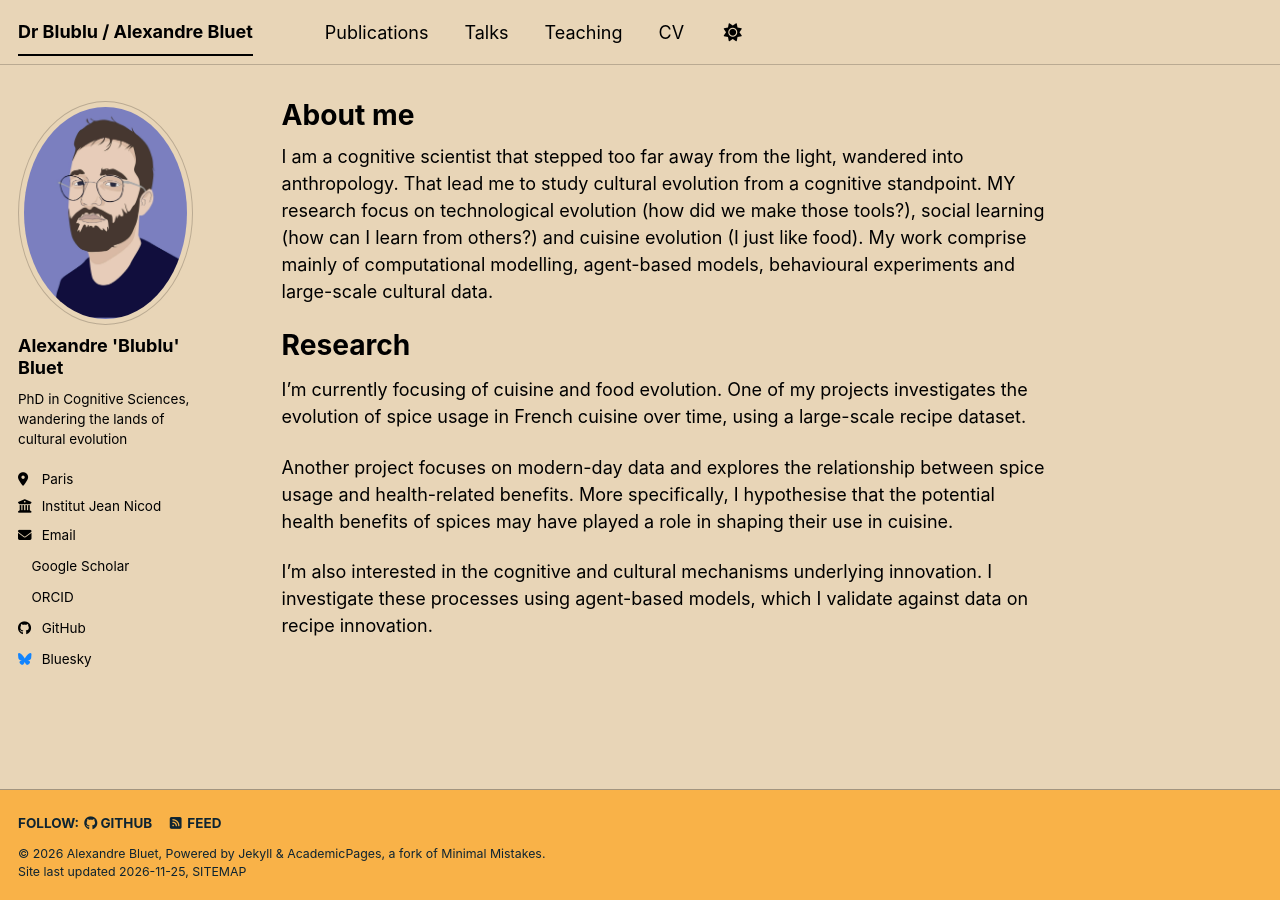
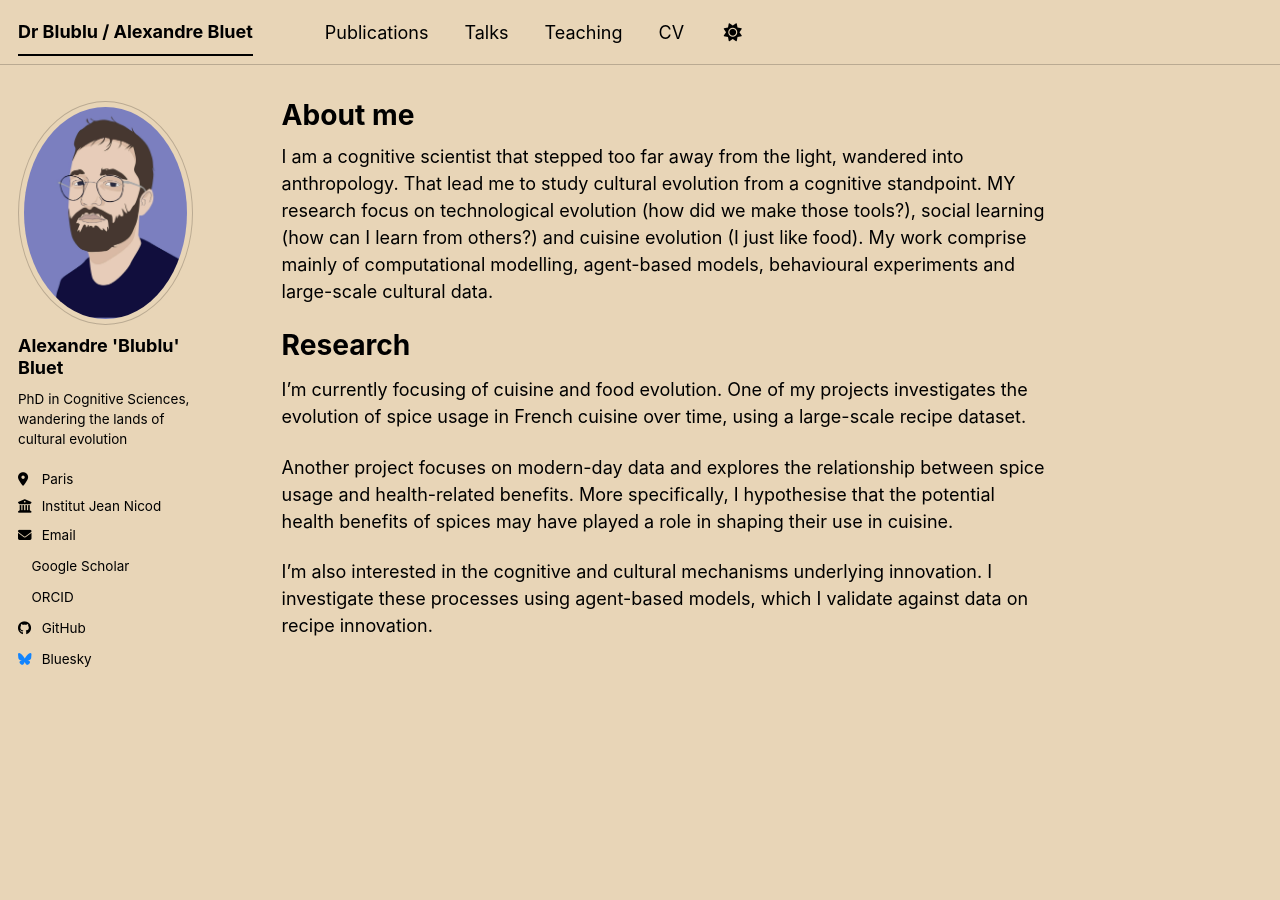
Before and after one commit to DrBlublu/DrBlublu.github.io, a Jekyll site: the page built from _pages/about.md, in a window 1280 px wide. Built offline with Jekyll 4.4.1, drawn with Linux system fonts in a browser that asks for light colours; a script bundle is joined from its source files by our own code; a style sheet for code colours, icons or effects is not loaded.

Commit message:
feature: remove footer (Claude)

```diff
--- a/_includes/footer.html
+++ /dev/null
@@ -1,25 +0,0 @@
-{% include base_path %}
-
-{% if site.author.github or site.author.bitbucket or site.atom_feed.hide != true %}
-<div class="page__footer-follow">
-  <ul class="social-icons">
-    {% if site.data.ui-text[site.locale].follow_label %}
-      <li><strong>{{ site.data.ui-text[site.locale].follow_label }}</strong></li>
-    {% endif %}
-    {% if site.author.github %}
-      <li><a href="https://github.com/{{ site.author.github }}"><i class="fab fa-github" aria-hidden="true"></i> GitHub</a></li>
-    {% endif %}
-    {% if site.author.bitbucket %}
-      <li><a href="https://bitbucket.org/{{ site.author.bitbucket }}"><i class="fab fa-bitbucket" aria-hidden="true"></i> Bitbucket</a></li>
-    {% endif %}
-    {% if site.atom_feed.hide != true %}
-    <li><a href="{% if site.atom_feed.path %}{{ site.atom_feed.path }}{% else %}{{ base_path }}/feed.xml{% endif %}"><i class="fa fa-fw fa-rss-square" aria-hidden="true"></i> {{ site.data.ui-text[site.locale].feed_label | default: "Feed" }}</a></li>
-    {% endif %}
-  </ul>
-</div>
-{% endif %}
-
-<div class="page__footer-copyright">
-  &copy; {{ site.time | date: '%Y' }} {{ site.name | default: site.title }}, {{ site.data.ui-text[site.locale].powered_by | default: "Powered by" }} <a href="https://jekyllrb.com" rel="nofollow">Jekyll</a> &amp; <a href="https://github.com/academicpages/academicpages.github.io">AcademicPages</a>, a fork of <a href="https://mademistakes.com/work/minimal-mistakes-jekyll-theme/" rel="nofollow">Minimal Mistakes</a>.<br />
-  Site last updated {{ "now" | date: '%Y-%m-%d' }}, <a href="/sitemap/" style="text-transform: uppercase;">{{ site.data.ui-text[site.locale].site_map | default: "Sitemap" }}</a>
-</div>
--- a/assets/css/main.scss
+++ b/assets/css/main.scss
@@ -45,3 +45,7 @@
 .archive__item-title {
   cursor: default;
 }
+
+.page__footer {
+  display: none;
+}
```
